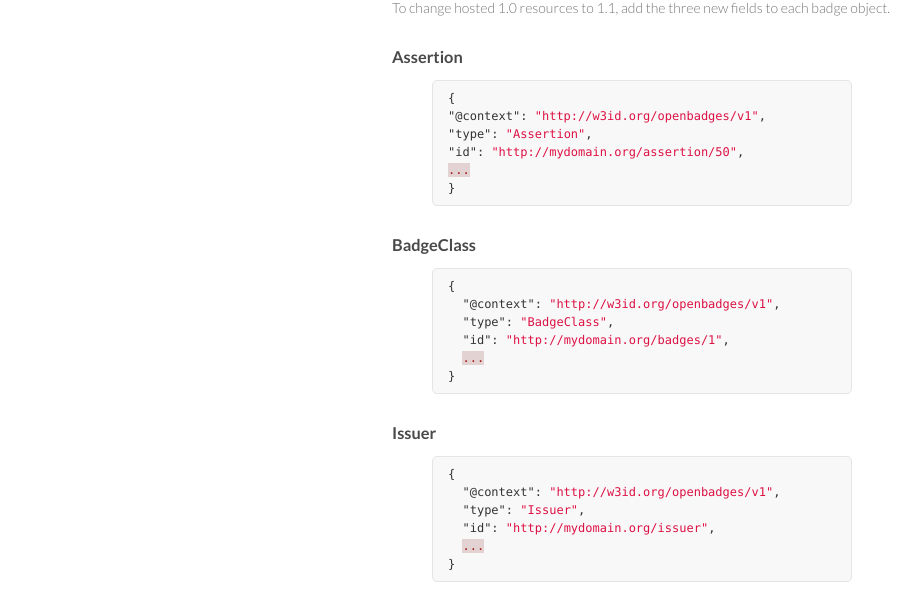
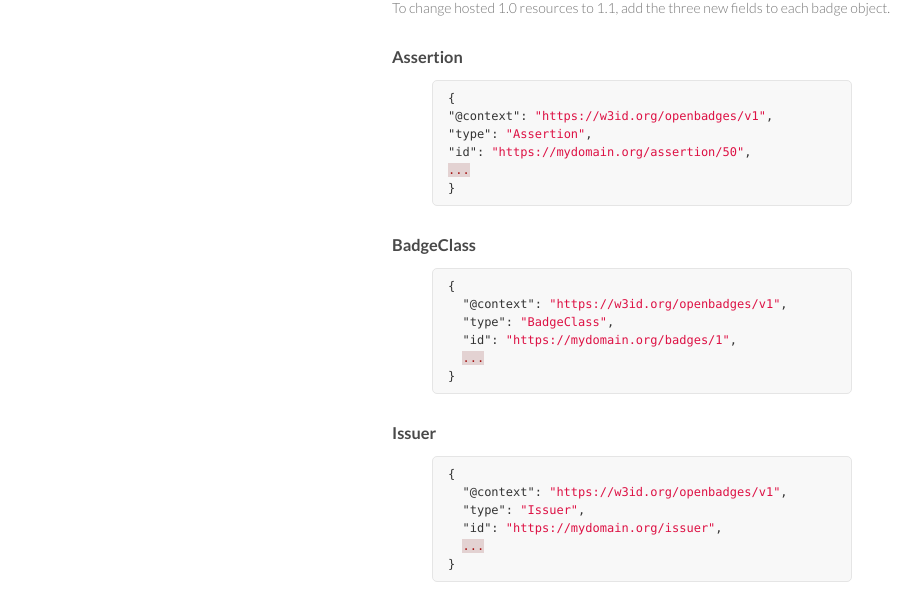
Before and after one commit to 1EdTech/openbadges-specification, a Jekyll site: the page built from history/1.1.md, in a window 1280 px wide. Shown: the part 668-1282 px from the top of the page, without its empty margins (178-1097 px from the left). Built offline with Jekyll 4.4.1, drawn with Linux system fonts in a browser that asks for light colours; part of the change alters nothing that is shown.

Commit message:
Update 1.1 examples to https

```diff
--- a/history/1.1.md
+++ b/history/1.1.md
@@ -21,9 +21,9 @@ To change hosted 1.0 resources to 1.1, add the three new fields to each badge ob
 ### Assertion
 {% highlight json %}
 {
-"@context": "http://w3id.org/openbadges/v1",
+"@context": "https://w3id.org/openbadges/v1",
 "type": "Assertion",
-"id": "http://mydomain.org/assertion/50",
+"id": "https://mydomain.org/assertion/50",
 ...
 }
 {% endhighlight %}
@@ -31,9 +31,9 @@ To change hosted 1.0 resources to 1.1, add the three new fields to each badge ob
 ### BadgeClass
 {% highlight json %}
 {
-  "@context": "http://w3id.org/openbadges/v1",
+  "@context": "https://w3id.org/openbadges/v1",
   "type": "BadgeClass",
-  "id": "http://mydomain.org/badges/1",
+  "id": "https://mydomain.org/badges/1",
   ...
 }
 {% endhighlight %}
@@ -41,9 +41,9 @@ To change hosted 1.0 resources to 1.1, add the three new fields to each badge ob
 ### Issuer
 {% highlight json %}
 {
-  "@context": "http://w3id.org/openbadges/v1",
+  "@context": "https://w3id.org/openbadges/v1",
   "type": "Issuer",
-  "id": "http://mydomain.org/issuer",
+  "id": "https://mydomain.org/issuer",
   ...
 }
 {% endhighlight %}
```
